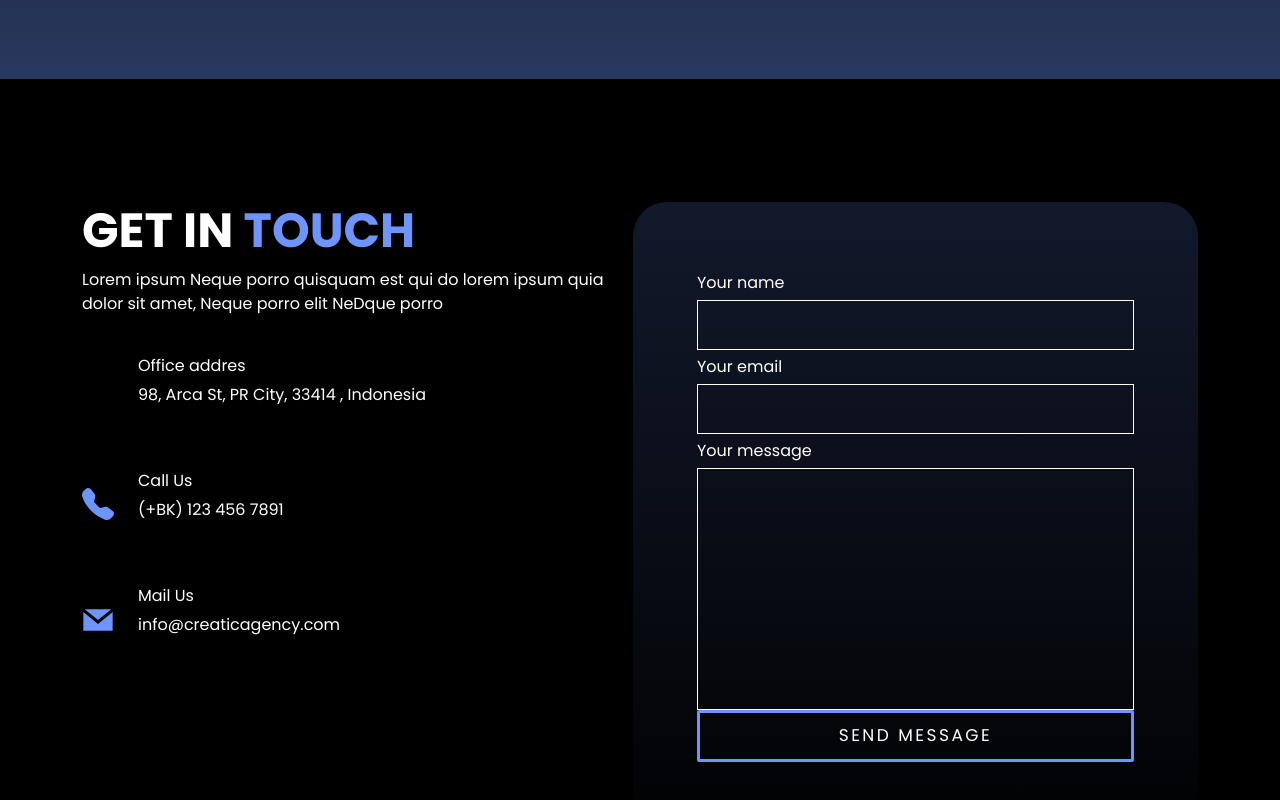
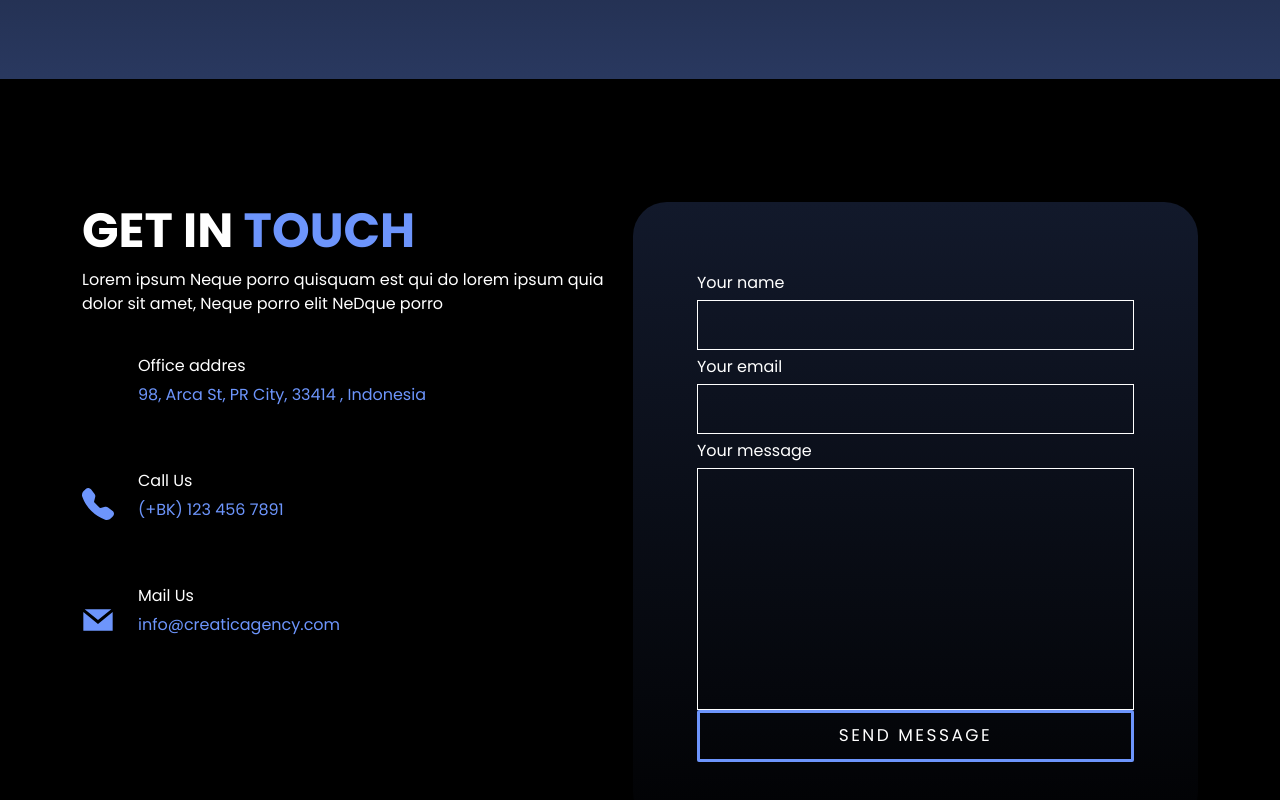
Before and after one commit to Asmmmir/hastam, a React (Create React App) app: page / in a window 1280 px wide. Shown: the part 5145-5945 px from the top of the page. Built offline with nearby package versions, Linux system fonts and the light colour scheme; some icons are missing.

Commit message:
some styles in footer

```diff
--- a/src/components/Footer/footer.scss
+++ b/src/components/Footer/footer.scss
@@ -1,8 +1,10 @@
 .footer {
-    color:#fff;
+    color: #fff;
     background-color: #000;
+
     &__container {
         min-height: 869px;
+
         h1 {
             font-size: 48px;
             font-weight: 700;
@@ -24,20 +26,21 @@
         @media (max-width:500px) {
             padding: 0.5rem;
         }
-            label{
+
+        label {
             margin: 5px 0;
         }
+
         input {
             border: 1px solid rgb(255, 255, 255);
             height: 50px;
+        }
 
-
-
-        }
-        textarea{
+        textarea {
             border: 1px solid #fff;
             resize: none;
         }
+
         button {
             border-radius: 2px;
             border: 3px solid #6D95FC;
@@ -47,17 +50,21 @@
             text-transform: uppercase;
             padding: 10px 25px;
 
-
             &:hover {
                 background-color: #6D95FC;
                 color: #000;
             }
-
             transition: all 1000ms;
         }
-
+    }
 }
 
-
-
+.contacts {
+    &__item {
+        &__text {
+            p {
+                color: #6D95FC;
             }
+        }
+    }
+}
```
Lines whose indentation alone changed are shown as unchanged.
